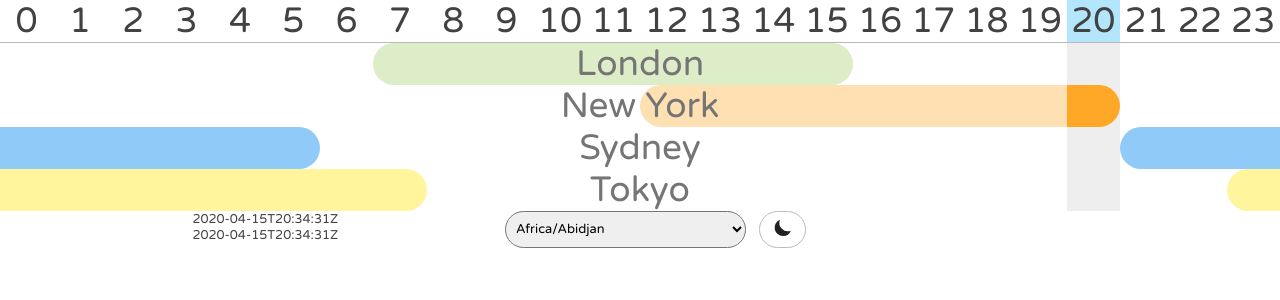
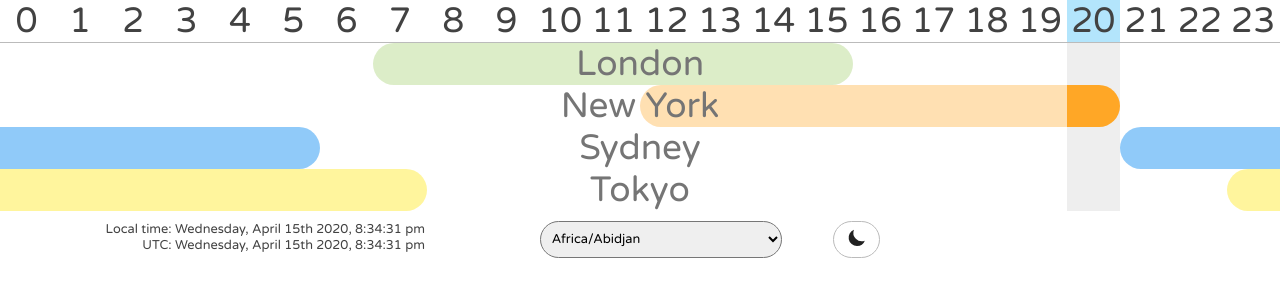
Before and after one commit to dnoe10/forex-clock, a React (Create React App) app: page / in a window 1280 px wide. Shown: the top 300 px of the page. Built offline with nearby package versions, Linux system fonts and the light colour scheme.

Commit message:
Make clock more human-readable

```diff
--- a/src/components/Clock.css
+++ b/src/components/Clock.css
@@ -2,4 +2,5 @@
   font-size: 1vw;
   left: -18vw;
   position: relative;
+  text-align: right;
 }
--- a/src/components/Clock.js
+++ b/src/components/Clock.js
@@ -5,8 +5,11 @@
 function Clock(props) {
   return (
     <div className="clock">
-      <div>{moment().tz(props.timezone).format()}</div>
-      <div>{moment().tz(props.timezone).utc().format()}</div>
+      <div>
+        Local time:{' '}
+        {moment().tz(props.timezone).format('dddd, MMMM Do YYYY, h:mm:ss a')}
+      </div>
+      <div>UTC: {moment().utc().format('dddd, MMMM Do YYYY, h:mm:ss a')}</div>
     </div>
   );
 }
--- a/src/components/DarkModeButton.css
+++ b/src/components/DarkModeButton.css
@@ -1,6 +1,6 @@
 .dark-mode-button {
   border-radius: 2vw;
-  left: -4vw;
+  left: -5vw;
   padding: 0.5vw;
   position: relative;
 }
--- a/src/components/SessionGridFooter.css
+++ b/src/components/SessionGridFooter.css
@@ -1,4 +1,5 @@
 .session-grid-footer {
   display: flex;
   justify-content: center;
+  margin-top: 10px;
 }
--- a/src/components/TimezoneSelect.css
+++ b/src/components/TimezoneSelect.css
@@ -2,7 +2,7 @@
   border-radius: 2vw;
   cursor: pointer;
   font: 1vw 'Varela Round', sans-serif;
-  left: -5vw;
+  left: -9vw;
   padding: 0.5vw;
   position: relative;
 }
```
